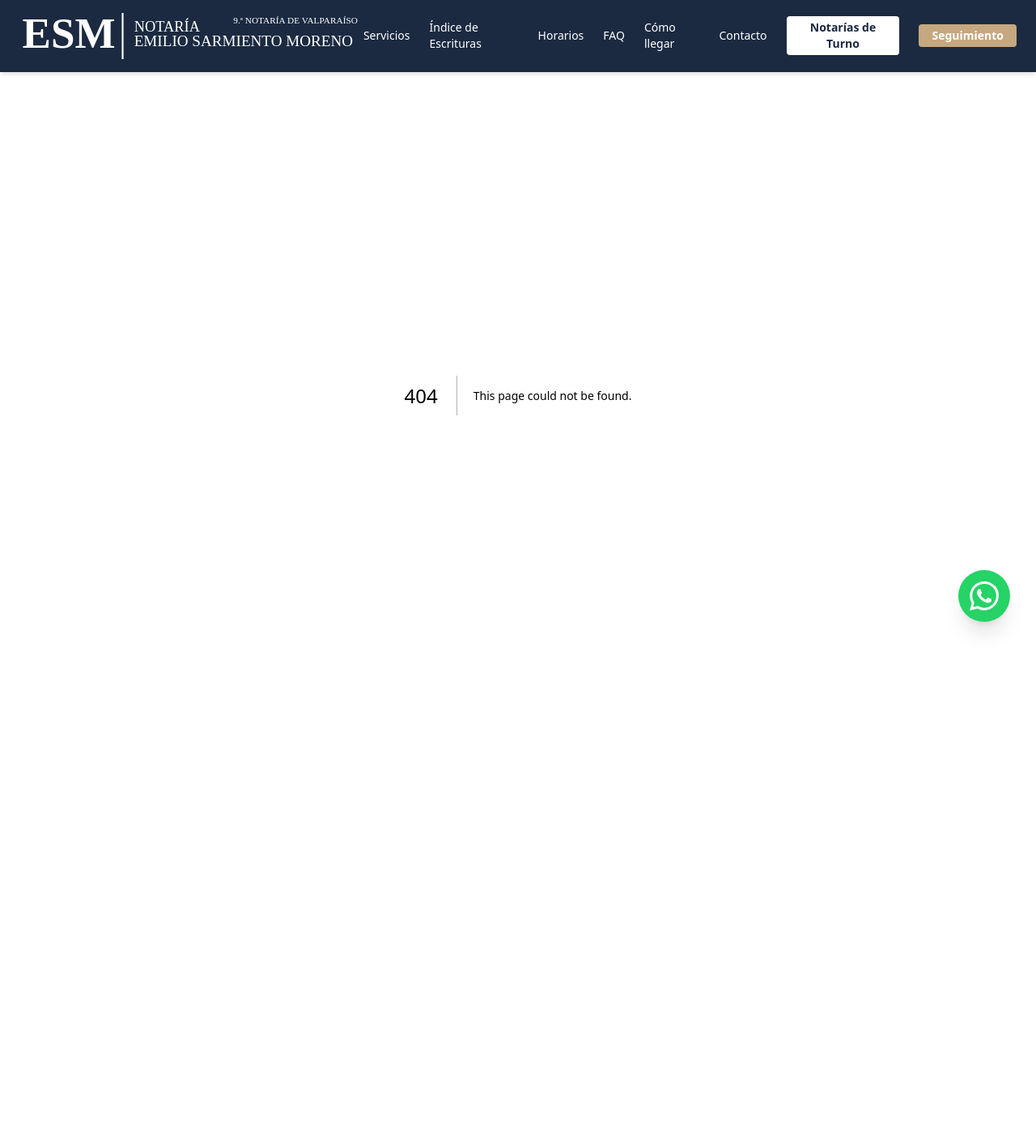
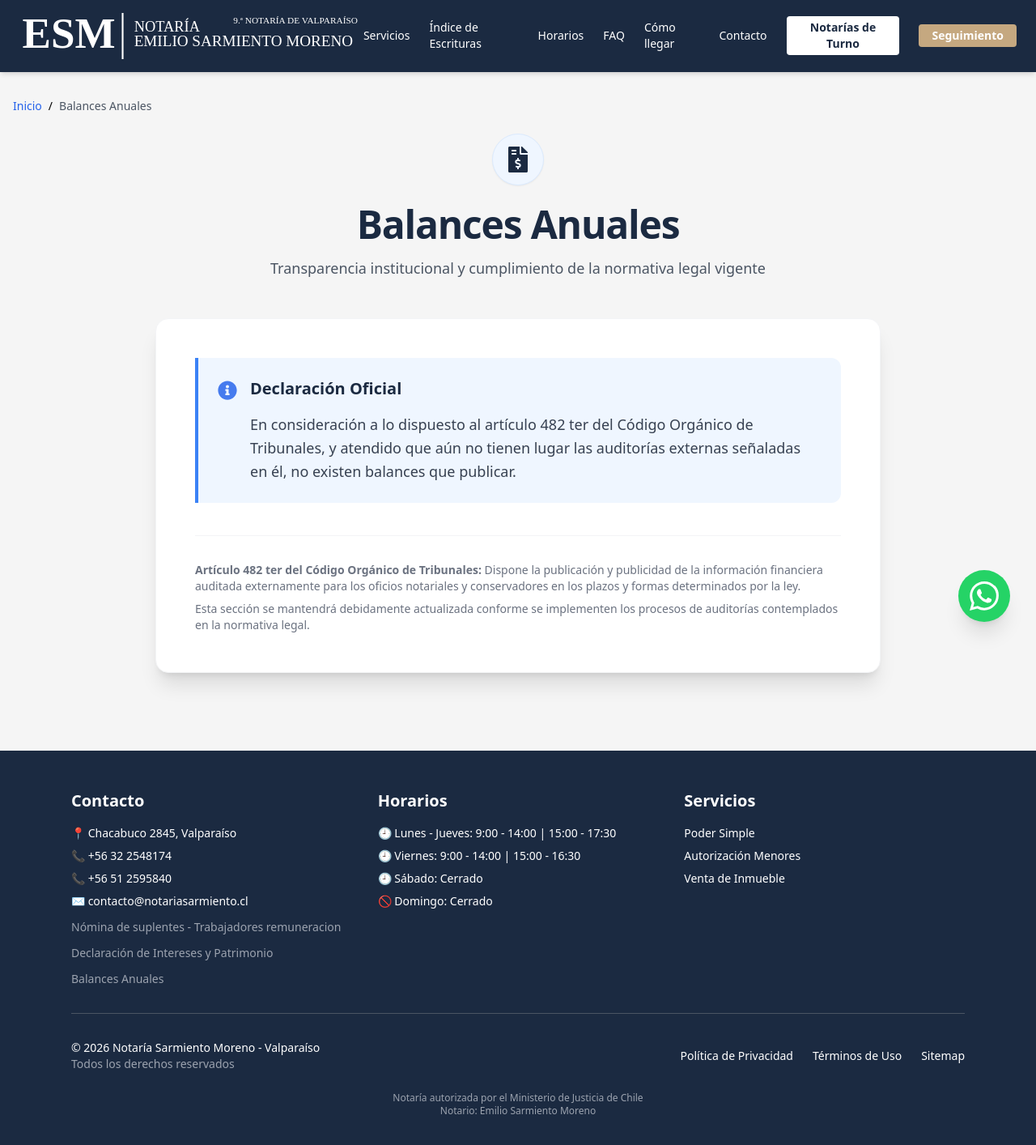
Before and after one commit to GabrielBaezB/notaria-sarmiento, a Next.js app: page /balances-anuales in a window 1280 px wide. Before the commit this address had no page. Shown: the top 1414 px of the page at 81% size. Before the commit the page ends 889 px from the top, so only its background shows below. Built offline with nearby package versions, Linux system fonts and the light colour scheme.

Commit message:
feat: actualizar enlaces de transparencia, renombrar nómina de personal y agregar página de balances anuales

```diff
--- /dev/null
+++ b/app/balances-anuales/page.jsx
@@ -0,0 +1,82 @@
+import Link from 'next/link';
+import Footer from '../../components/Footer';
+import { FaFileInvoiceDollar, FaInfoCircle } from 'react-icons/fa';
+import { generateMetadata, generateBreadcrumbSchema } from '../../utils/seo';
+
+export const metadata = generateMetadata(
+  'Balances Anuales - Notaría Sarmiento Moreno',
+  'Información oficial sobre los balances anuales y auditorías de la Notaría Sarmiento Moreno en Valparaíso.',
+  'balances anuales, transparencia, notaría valparaíso, auditorías, código orgánico de tribunales',
+  'https://notariasarmiento.cl/balances-anuales'
+);
+
+export default function BalancesAnualesPage() {
+  const breadcrumbSchema = generateBreadcrumbSchema([
+    { name: 'Inicio', url: 'https://notariasarmiento.cl' },
+    { name: 'Balances Anuales', url: 'https://notariasarmiento.cl/balances-anuales' }
+  ]);
+
+  return (
+    <>
+      <script
+        type="application/ld+json"
+        dangerouslySetInnerHTML={{ __html: JSON.stringify(breadcrumbSchema) }}
+      />
+      <main className="min-h-screen bg-notaria-gris flex flex-col">
+        <div className="container mx-auto px-4 py-8 flex-grow">
+          <nav aria-label="Breadcrumb" className="mb-6 text-sm">
+            <ol className="flex space-x-2">
+              <li>
+                <Link href="/" className="text-blue-600 hover:underline">
+                  Inicio
+                </Link>
+              </li>
+              <li>/</li>
+              <li className="text-gray-600">Balances Anuales</li>
+            </ol>
+          </nav>
+
+          <article className="max-w-4xl mx-auto">
+            <div className="text-center mb-12">
+              <div className="inline-flex items-center justify-center w-16 h-16 bg-blue-50 text-notaria-azul rounded-full mb-6 shadow-sm border border-blue-100">
+                <FaFileInvoiceDollar className="w-8 h-8" />
+              </div>
+              <h1 className="text-4xl md:text-5xl font-bold mb-4 text-notaria-azul tracking-tight">
+                Balances Anuales
+              </h1>
+              <p className="text-lg text-gray-600 max-w-2xl mx-auto">
+                Transparencia institucional y cumplimiento de la normativa legal vigente
+              </p>
+            </div>
+
+            <div className="bg-white rounded-2xl shadow-xl p-8 md:p-12 mb-16 border border-gray-100 transition-all duration-300 hover:shadow-2xl">
+              <div className="prose prose-lg max-w-none">
+                <div className="flex items-start gap-4 p-6 bg-blue-50 border-l-4 border-blue-500 rounded-r-xl">
+                  <FaInfoCircle className="w-6 h-6 text-blue-600 flex-shrink-0 mt-1 animate-pulse" />
+                  <div className="space-y-4">
+                    <h2 className="text-xl font-bold text-notaria-azul m-0">
+                      Declaración Oficial
+                    </h2>
+                    <p className="text-gray-700 text-lg leading-relaxed m-0 font-medium">
+                      En consideración a lo dispuesto al artículo 482 ter del Código Orgánico de Tribunales, y atendido que aún no tienen lugar las auditorías externas señaladas en él, no existen balances que publicar.
+                    </p>
+                  </div>
+                </div>
+
+                <div className="mt-10 border-t border-gray-100 pt-8 text-sm text-gray-500 space-y-2">
+                  <p>
+                    <strong>Artículo 482 ter del Código Orgánico de Tribunales:</strong> Dispone la publicación y publicidad de la información financiera auditada externamente para los oficios notariales y conservadores en los plazos y formas determinados por la ley.
+                  </p>
+                  <p>
+                    Esta sección se mantendrá debidamente actualizada conforme se implementen los procesos de auditorías contemplados en la normativa legal.
+                  </p>
+                </div>
+              </div>
+            </div>
+          </article>
+        </div>
+        <Footer />
+      </main>
+    </>
+  );
+}
--- a/app/equipo/page.jsx
+++ b/app/equipo/page.jsx
@@ -2,7 +2,7 @@ import Link from 'next/link';
 import Footer from '../../components/Footer';
 
 export const metadata = {
-  title: 'Nómina Suplentes y Personal - Notaría Sarmiento Moreno',
+  title: 'Nómina de suplentes - Trabajadores remuneracion - Notaría Sarmiento Moreno',
   description: 'Conoce a nuestro equipo de trabajo y notarios suplentes en Notaría Sarmiento Moreno, Valparaíso.',
 };
 
@@ -14,13 +14,13 @@ export default function EquipoPage() {
           <ol className="flex space-x-2">
             <li><Link href="/" className="text-blue-600 hover:underline">Inicio</Link></li>
             <li>/</li>
-            <li className="text-gray-600">Nómina Suplentes y Personal</li>
+            <li className="text-gray-600">Nómina de suplentes - Trabajadores remuneracion</li>
           </ol>
         </nav>
 
         <div className="max-w-4xl mx-auto bg-white rounded-lg shadow-lg p-8 md:p-12 mb-16">
           <h1 className="text-3xl md:text-4xl font-bold text-notaria-azul mb-10 text-center">
-            Nómina Suplentes y Personal
+            Nómina de suplentes - Trabajadores remuneracion
           </h1>
 
           <section className="mb-12">
@@ -49,6 +49,11 @@ export default function EquipoPage() {
               <li>IRENE PRISCILLA DEL CARMEN EMBRY MCGRATH.</li>
               <li>DANIELA GIOVANNA FREDES SAN JUAN.</li>
             </ul>
+
+            <div className="mt-8 p-6 bg-red-50 border border-red-200 rounded-lg text-red-700 font-bold flex flex-col sm:flex-row justify-between items-center text-lg gap-2 shadow-sm">
+              <span>Total de remuneraciones:</span>
+              <span className="text-2xl font-extrabold text-red-600">$6.850.927 pesos</span>
+            </div>
           </section>
         </div>
       </div>
--- a/components/Footer.jsx
+++ b/components/Footer.jsx
@@ -12,7 +12,13 @@ export default function Footer() {
               <p>📞 +56 51 2595840</p>
               <p>✉️ contacto@notariasarmiento.cl</p>
               <a href="/equipo" className="block text-gray-400 hover:text-notaria-dorado transition-colors pt-1">
-                Nómina suplentes y personal
+                Nómina de suplentes - Trabajadores remuneracion
+              </a>
+              <a href="https://www.infoprobidad.cl/Declaracion/Declaracion?ID=5116288" target="_blank" rel="noopener noreferrer" className="block text-gray-400 hover:text-notaria-dorado transition-colors pt-1">
+                Declaración de Intereses y Patrimonio
+              </a>
+              <a href="/balances-anuales" className="block text-gray-400 hover:text-notaria-dorado transition-colors pt-1">
+                Balances Anuales
               </a>
             </div>
           </div>
```
